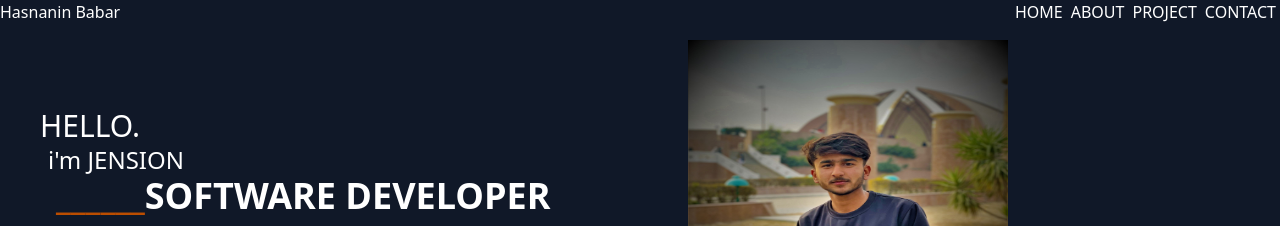
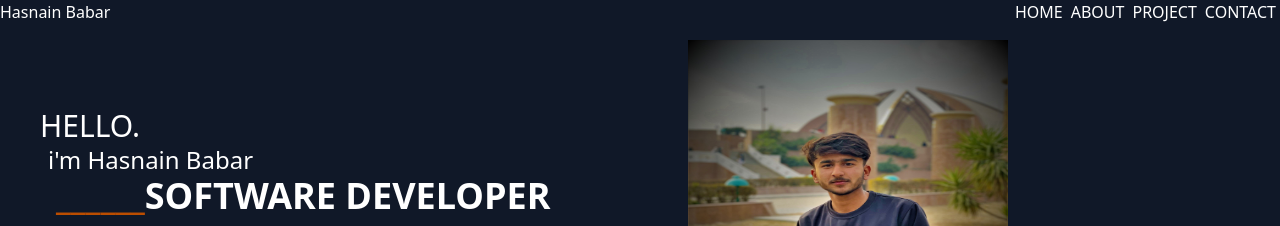
Before and after one commit to hasnainfavBABAR56/portfolio, a website built with Vite: page index.html in a window 1280 px wide. Shown: the top 226 px of the page. Built offline with nearby package versions, Linux system fonts and the light colour scheme.

Commit message:
header name

```diff
--- a/index.html
+++ b/index.html
@@ -9,7 +9,7 @@
   </head>
   <body class="bg-gray-900 text-white">
 <nav class="bg-transparent  h-4 overflow-visible">
-  <span>Hasnanin Babar</span>
+  <span>Hasnain Babar</span>
   <div class=" inline-flex w-1/2  flex-row float-right justify-end">
     <a href="HOME" class="float-end mx-1 ">HOME</a>
   <a href="ABOUT" class="float-end  mx-1">ABOUT</a>
@@ -23,7 +23,7 @@
   <p class="text-xl md:text-3xl">
    HELLO.
   </p>
-  <p class="mx-2 text-2xl"> i'm JENSION</p>
+  <p class="mx-2 text-2xl"> i'm Hasnain Babar</p>
   <p class="mx-4 font-bold text-4xl"><span class="text-amber-700 text-4xl">______</span>SOFTWARE DEVELOPER</p>
   <button class="bg-amber-700 my-4 p-2 border-2 border-amber-700" type="submit">GOT A PROJECT?</button>
   <button class="border-amber-700  border-2 p-2" type="submit">MY RESUME</button>
```
